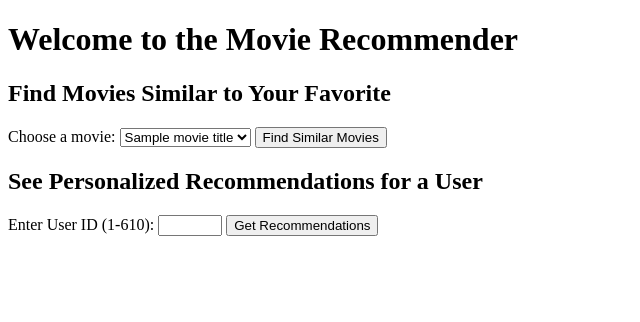
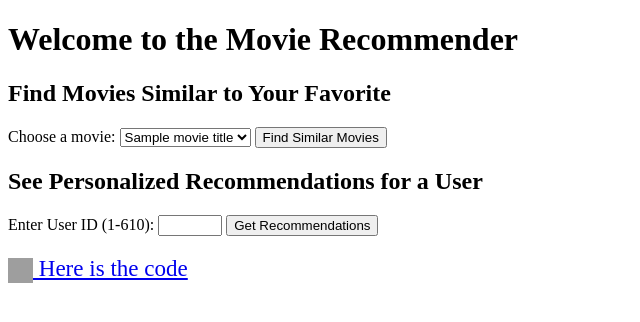
Before and after one commit to grantjw/Recommender_Sys, a Flask app: template templates/home.html in a window 1280 px wide. Shown: the top 322 px of the page, without its empty margins (0-640 px from the left). Run offline with Flask 3, Linux system fonts and the light colour scheme; the template is opened without the code that fills it: most values are stand-ins (such as "Sample title", 1, 10 or a date in 2020); parts of the project's set-up code (start-up, migrations or seed data) failed here and were passed over; grey boxes are pictures that could not be loaded.

Commit message:
add link on home p

```diff
--- a/templates/home.html
+++ b/templates/home.html
@@ -27,5 +27,13 @@
         <button type="submit">Get Recommendations</button>
     </form>
 
+    <!-- GitHub Link -->
+    <p style="margin-top: 1em; font-size: larger;">
+        <a href="https://github.com/grantjw/Recommender_sys" target="_blank" style="font-size: 1.2em; vertical-align: middle;">
+            <img src="https://github.githubassets.com/images/icons/emoji/octocat.png" alt="GitHub Logo" width="25" height="25" style="vertical-align: middle;">
+            Here is the code
+        </a>
+    </p>
+
 </body>
 </html>
```
Lines whose indentation alone changed are shown as unchanged.
